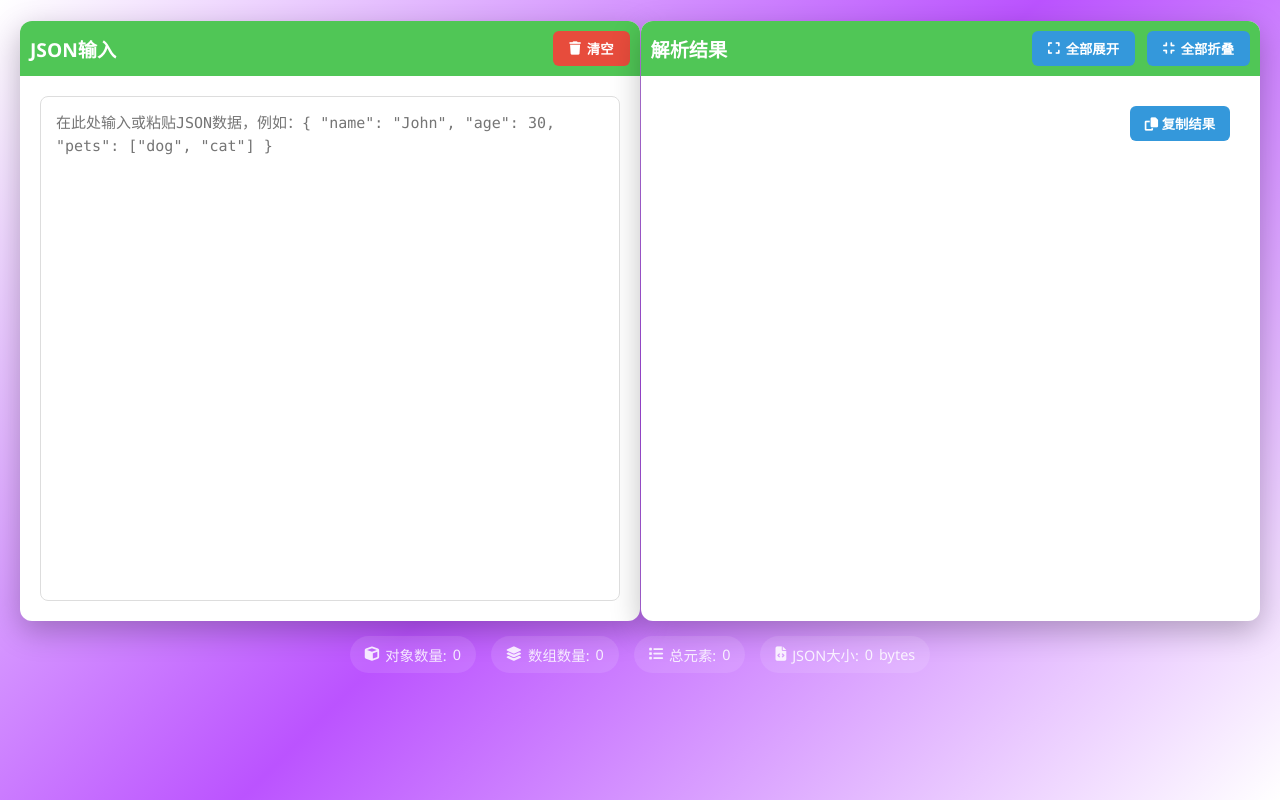
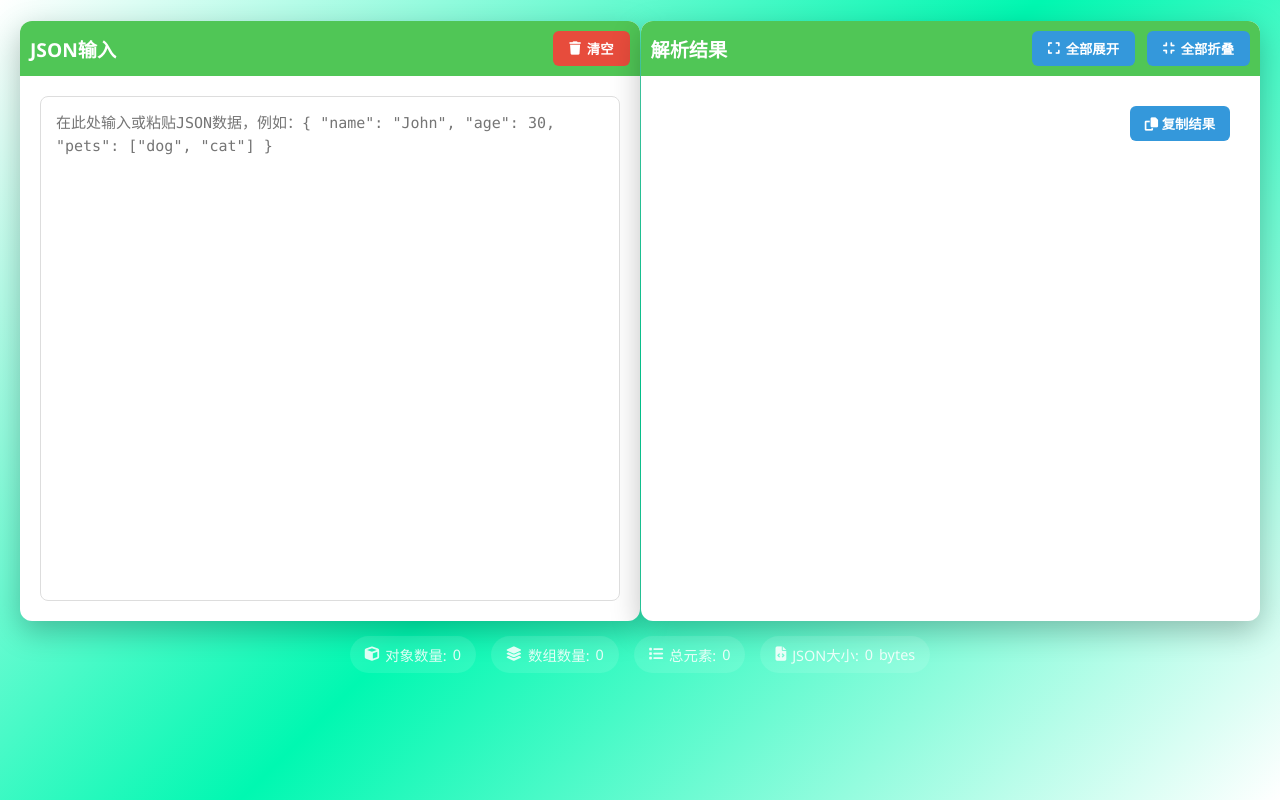
Before and after one commit to newment/json-parse, a plain HTML site: page index.html in a window 1280 px wide. Drawn offline with Linux system fonts and the light colour scheme.

Commit message:
fix: 简单修改颜色和布局

```diff
--- a/index.html
+++ b/index.html
@@ -18,7 +18,7 @@
 
             body {
                 font-family: "Segoe UI", "Microsoft YaHei", sans-serif;
-                background: linear-gradient(135deg, #ffffff, #bb53ff, #ffffff);
+                background: linear-gradient(135deg, #ffffff, #00f8b1, #ffffff);
                 color: #333;
                 min-height: 100vh;
                 padding: 20px;
```
